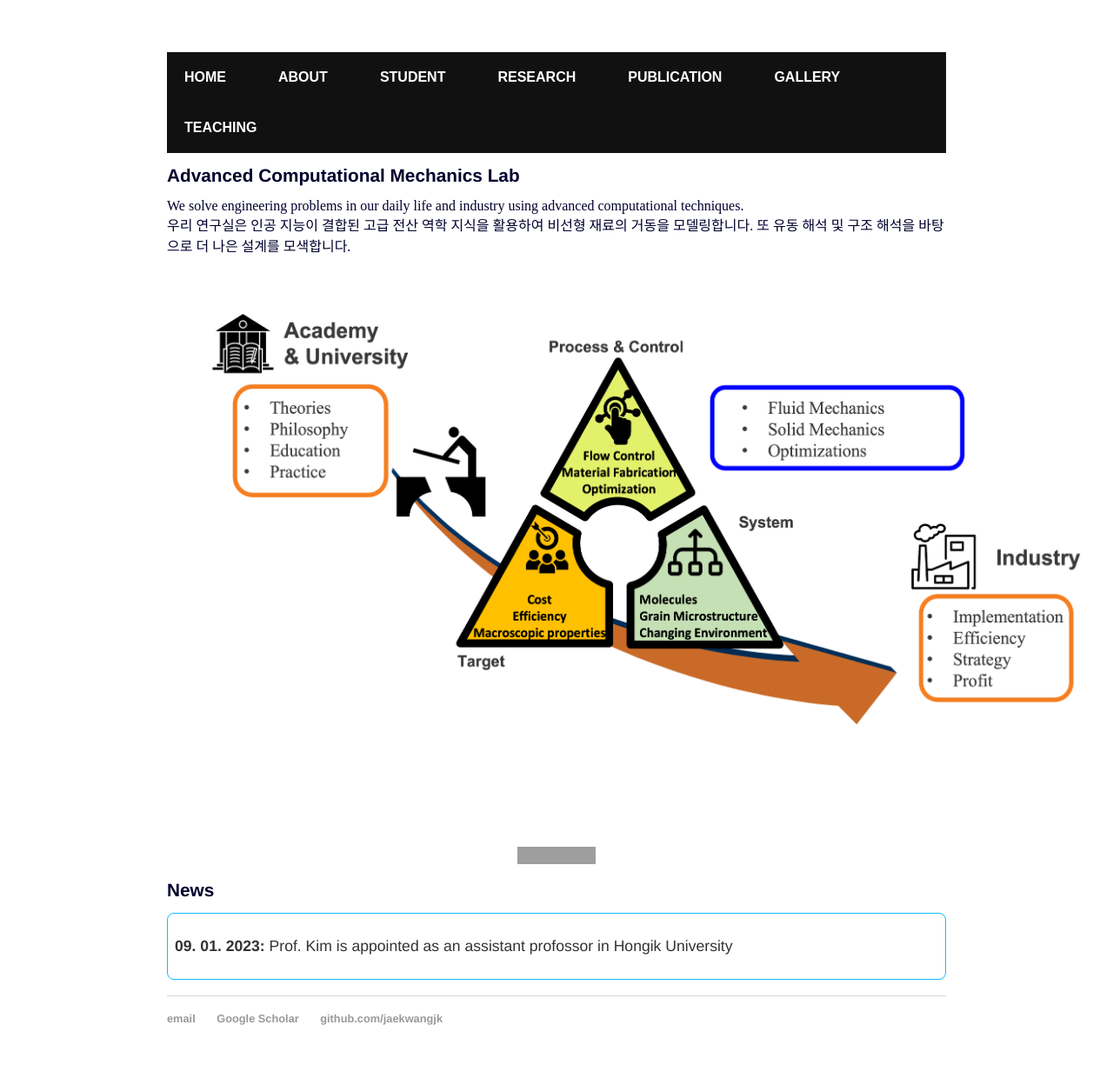
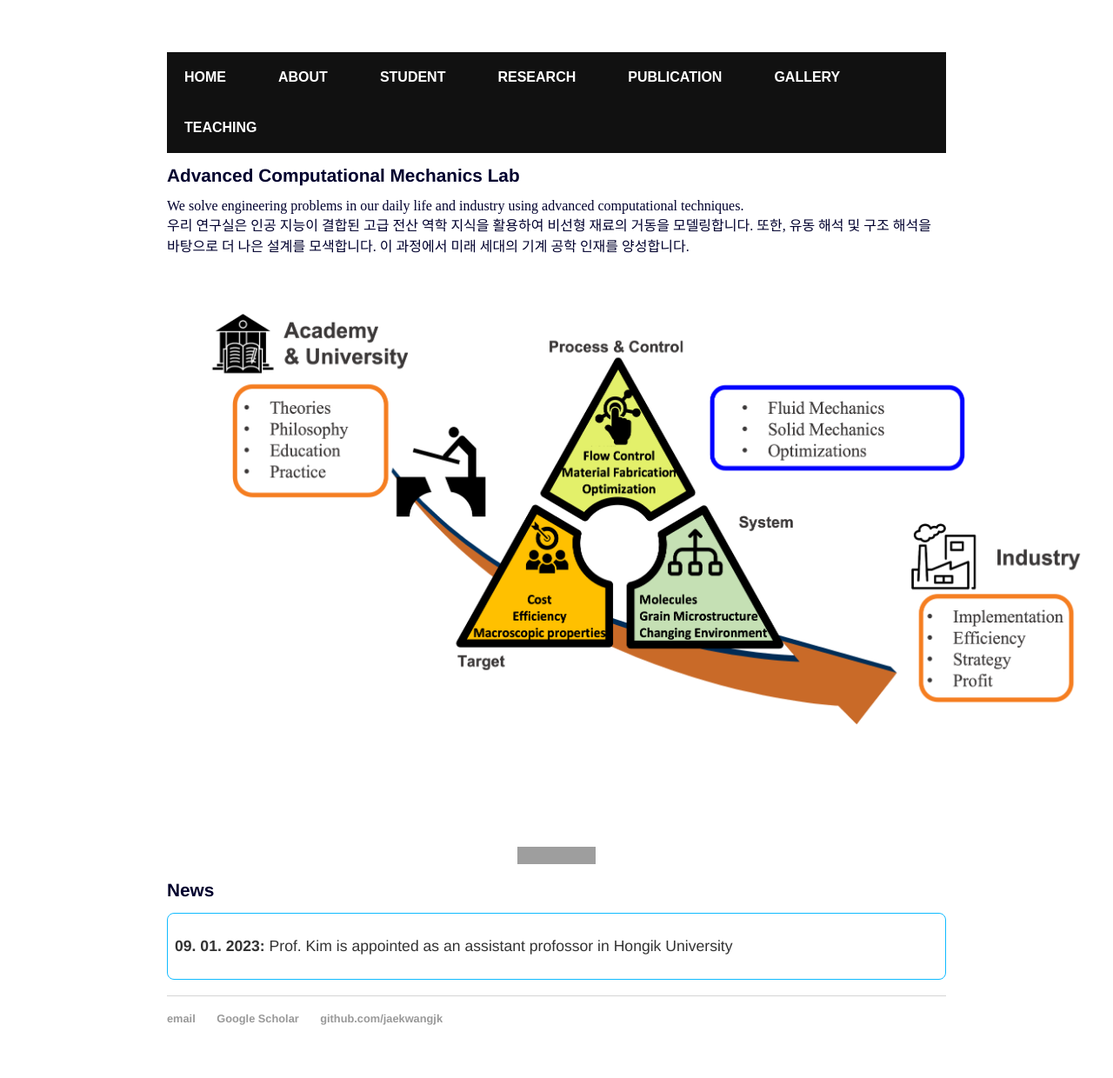
Before and after one commit to jaekwangjk/jaekwangjk.github.io, a Jekyll site: the page built from index.html, in a window 1280 px wide. Shown: the whole page at 87% size. Built offline with Jekyll 4.4.1, drawn with Linux system fonts in a browser that asks for light colours; grey boxes are pictures that could not be loaded.

Commit message:
Update index.html

```diff
--- a/index.html
+++ b/index.html
@@ -9,7 +9,8 @@ title: Jaekwang Kim
 
 	<div>
 	We solve engineering problems in our daily life and industry using advanced computational techniques.<br>
-	우리 연구실은 인공 지능이 결합된 고급 전산 역학 지식을 활용하여 비선형 재료의 거동을 모델링합니다. 또 유동 해석 및 구조 해석을 바탕으로 더 나은 설계를 모색합니다. <br>
+	우리 연구실은 인공 지능이 결합된 고급 전산 역학 지식을 활용하여 비선형 재료의 거동을 모델링합니다. 또한, 유동 해석 및 구조 해석을 바탕으로 더 나은 설계를 모색합니다.
+	이 과정에서 미래 세대의 기계 공학 인재를 양성합니다. <br>
 	</div>
 
 	</p>
```
